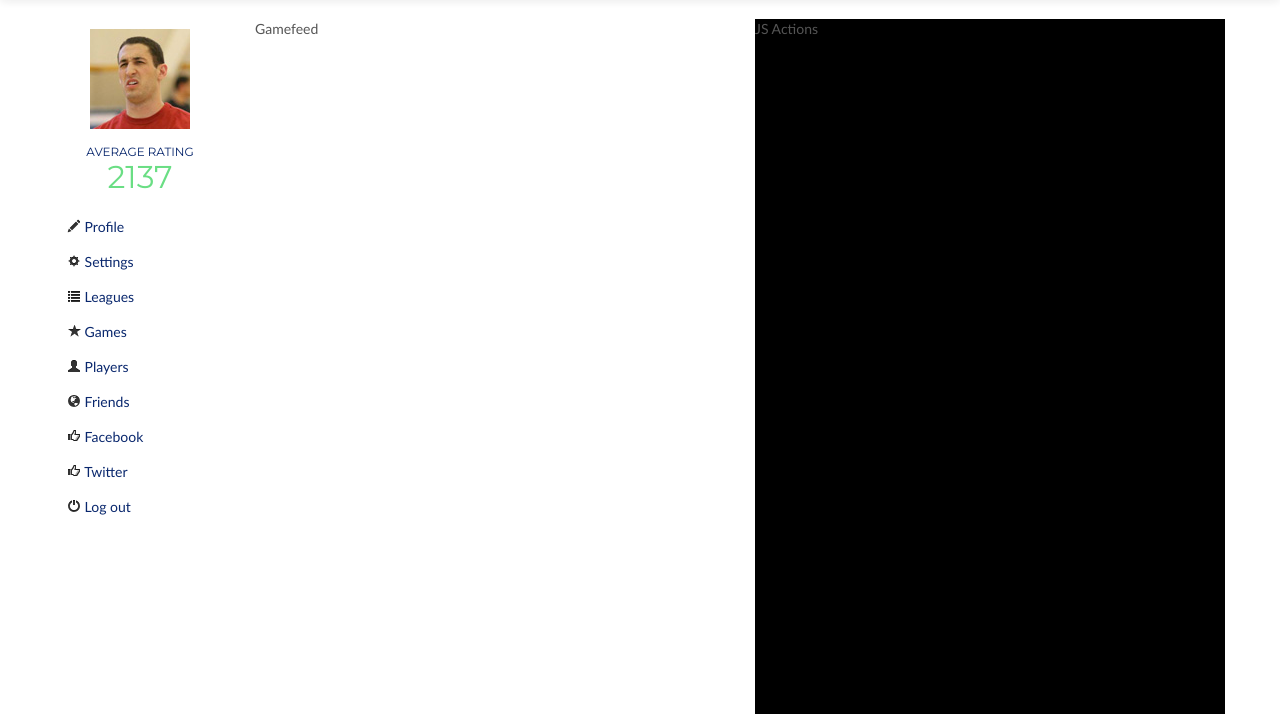
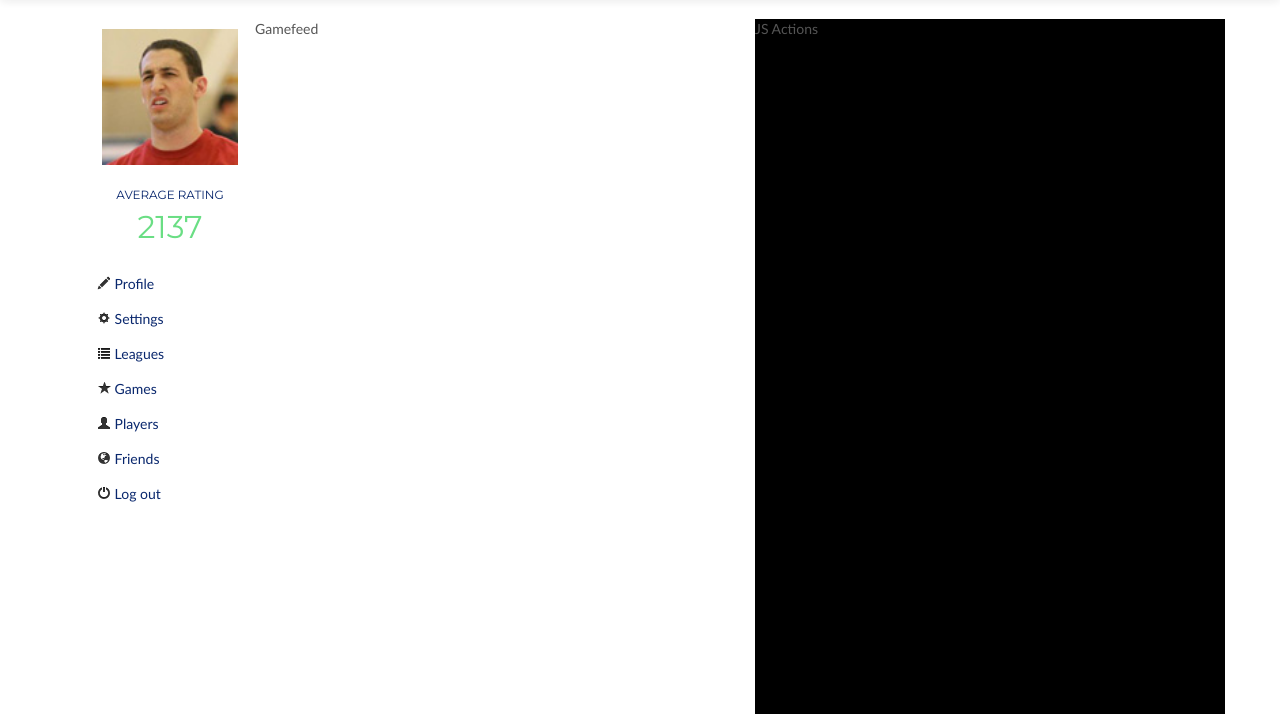
Before and after one commit to Helorank/Helorank, a Django app: page /account/dashboard/ in a window 1280 px wide. Shown: the part 41-755 px from the top of the page. Run offline with Django 3.2, Linux system fonts and the light colour scheme; parts of the project's set-up code (start-up, migrations or seed data) failed here and were passed over; some libraries are stand-ins or nearby versions.

Commit message:
Changes to profile pane

```diff
--- a/accounts/templates/accounts/dashboard.html
+++ b/accounts/templates/accounts/dashboard.html
@@ -16,7 +16,7 @@
   <div class="container">
     <div class="row">
       <div class="span2 hidden-phone">
-        <div id="profile" data-spy="affix" data-offset-top="300">
+        <div id="dashboard-profile" class="span2" data-spy="affix" data-offset-top="0">
           <img id="dashboard-pic" class="centered" src={% static "img/dashboard/dashboard-pic-100x100.jpg" %} placeholder="Kyle">
           <div id="dashboard-rating" class="text-center">
             <h6 class="heloblueDark">AVERAGE RATING</h6>
@@ -31,8 +31,6 @@
               <li><a href="#dead"><i class="icon-star"></i> Games</a></li>
               <li><a href="#dead"><i class="icon-user"></i> Players</a></li>
               <li><a href="#dead"><i class="icon-globe"></i> Friends</a></li>
-              <li><a href="#dead"><i class="icon-thumbs-up"></i> Facebook</a></li>
-              <li><a href="#dead"><i class="icon-thumbs-up"></i> Twitter</a></li>
               <li><a href="logout"><i class="icon-off"></i> Log out</a></li>
             </ul>
           </div>
--- a/static/css/main.css
+++ b/static/css/main.css
@@ -338,6 +338,10 @@ textarea {
 #dashboard-menu h6 {
   color: #09276d;
 }
+#dashboard-pic {
+  width: 80%;
+  height: 80%;
+}
 @media (min-width: 1200px) {
 
 }
```
